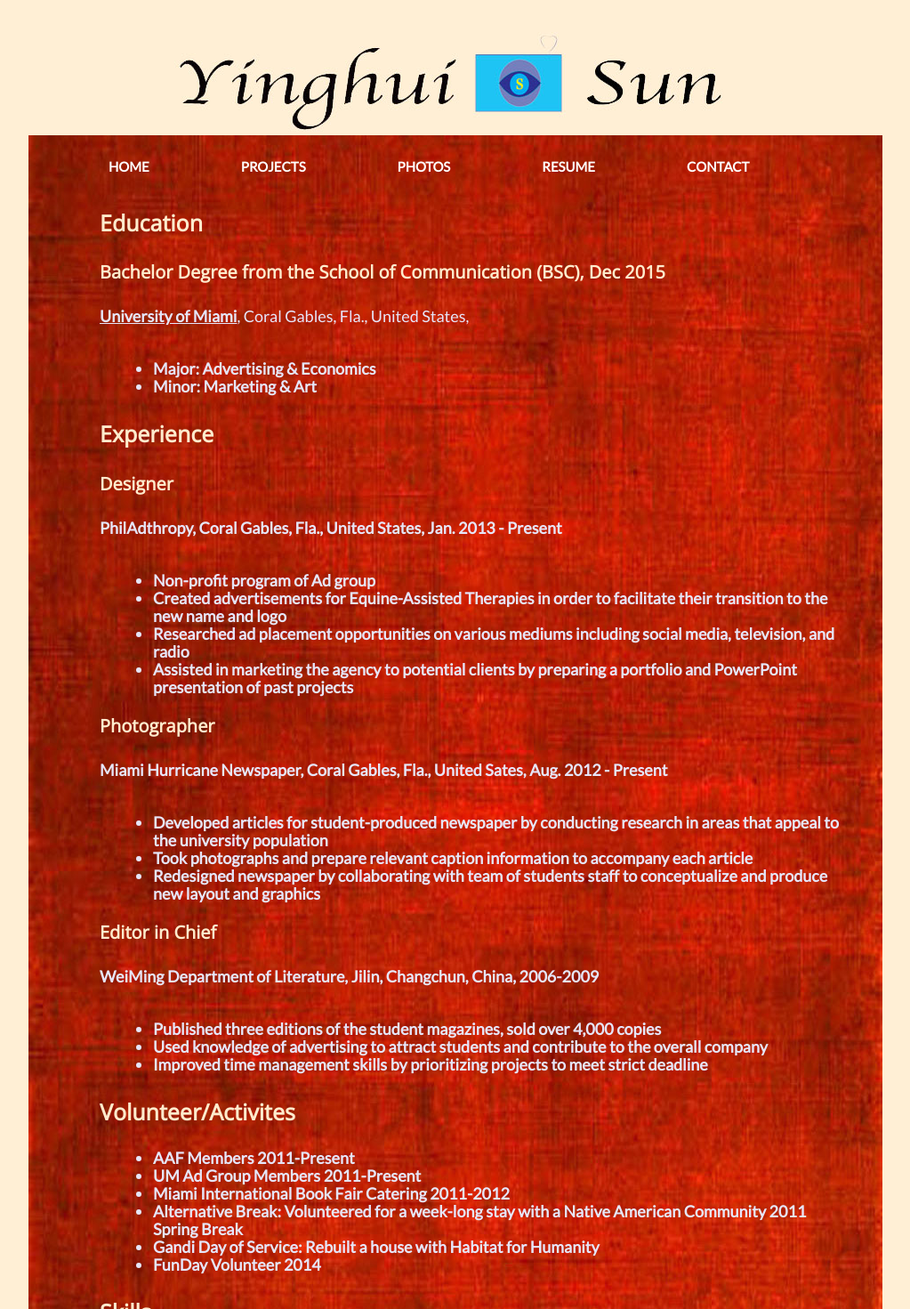
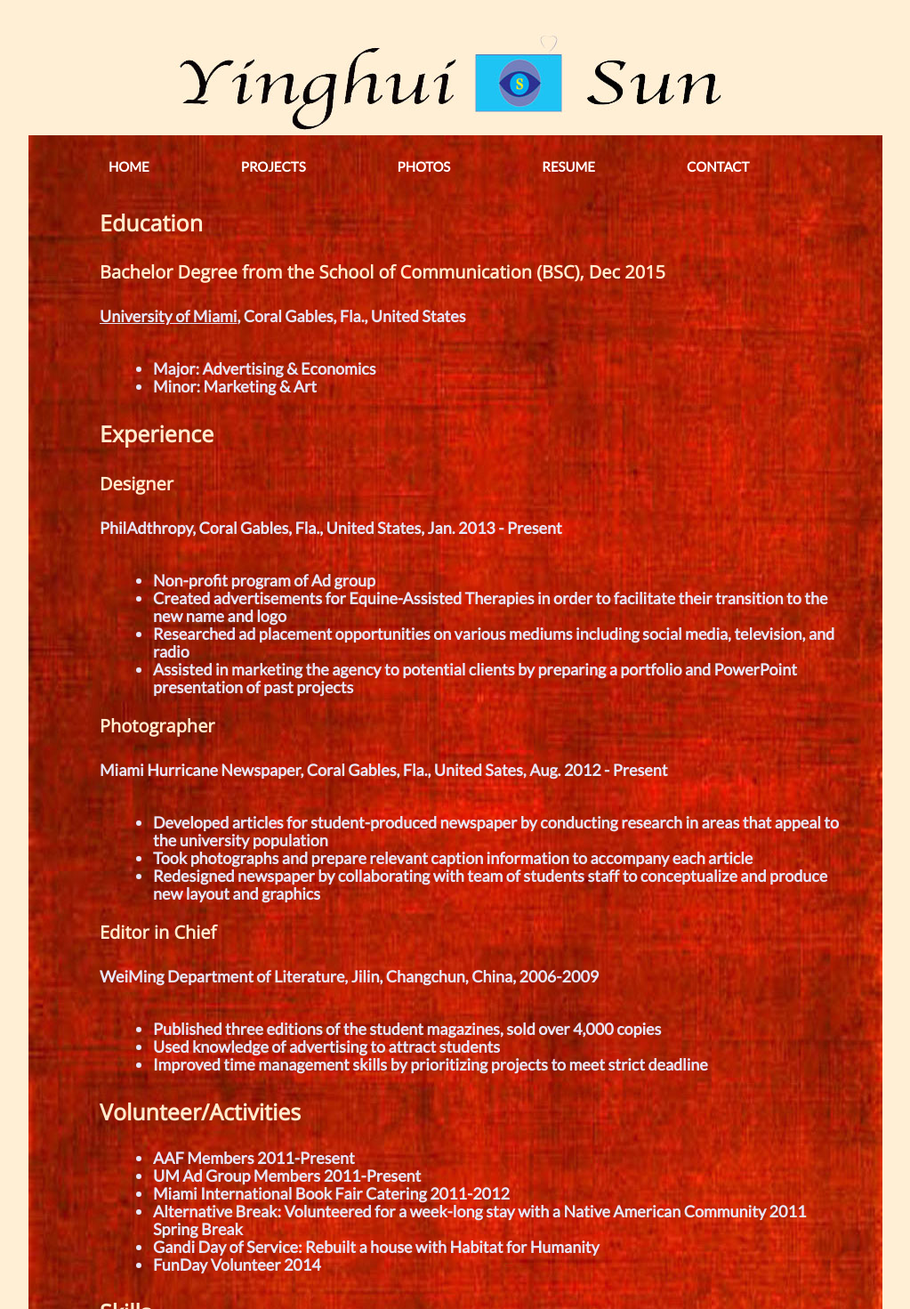
Before and after one commit to sunyinghui0624/sunyinghui0624.github.io, a plain HTML site: page resume.html in a window 1280 px wide. Shown: the top 1471 px of the page at 89% size, without its empty margins (128-1151 px from the left). Drawn offline with nearby package versions, Linux system fonts and the light colour scheme.

Commit message:
change
picky Sunny

```diff
--- a/resume.html
+++ b/resume.html
@@ -33,7 +33,7 @@
    <h2>Education</h2>
    <article>
      <h3>Bachelor Degree from the School of Communication (BSC), Dec 2015</h3>
-     <p><a href="http://www.miami.edu/" title="University of Miami"><strong>University of Miami</strong></a>, Coral Gables, Fla., United States,</p>
+     <p><strong><a href="http://www.miami.edu/" title="University of Miami">University of Miami</a>, Coral Gables, Fla., United States</strong></p>
      <ul>
        <li><strong>Major:</strong> Advertising &amp; Economics</li>
        <li><strong>Minor:</strong> Marketing &amp; Art</li>
@@ -71,13 +71,13 @@
        <p><strong>WeiMing Department of Literature, Jilin, Changchun, China, 2006-2009</strong></p>
        <ul>
          <li>Published three editions of the student magazines, sold over 4,000 copies</li>
-         <li>Used knowledge of advertising to attract students and contribute to the overall company</li>
+         <li>Used knowledge of advertising to attract students</li>
          <li>Improved time management skills by prioritizing projects to meet strict deadline</li>
        </ul>
     </article>
   </section> <!-- End Experience Section-->
 <section>
-  <h2>Volunteer/Activites</h2>
+  <h2>Volunteer/Activities</h2>
   <article>
   <ul>
   <li>AAF Members 2011-Present</li>
```
Also changed, not shown: contact.html (+1 -1 lines), index.html (+1 -1 lines).
